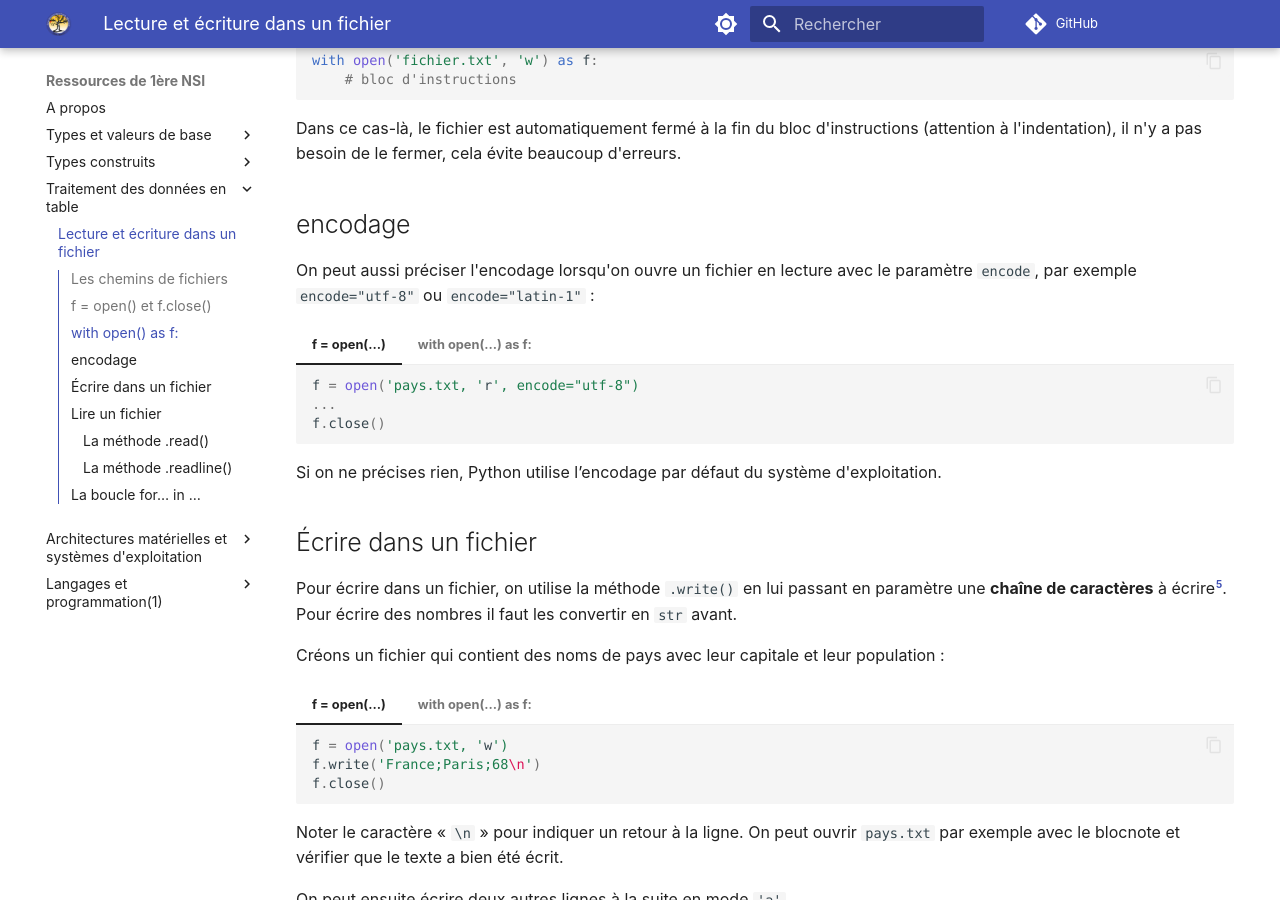
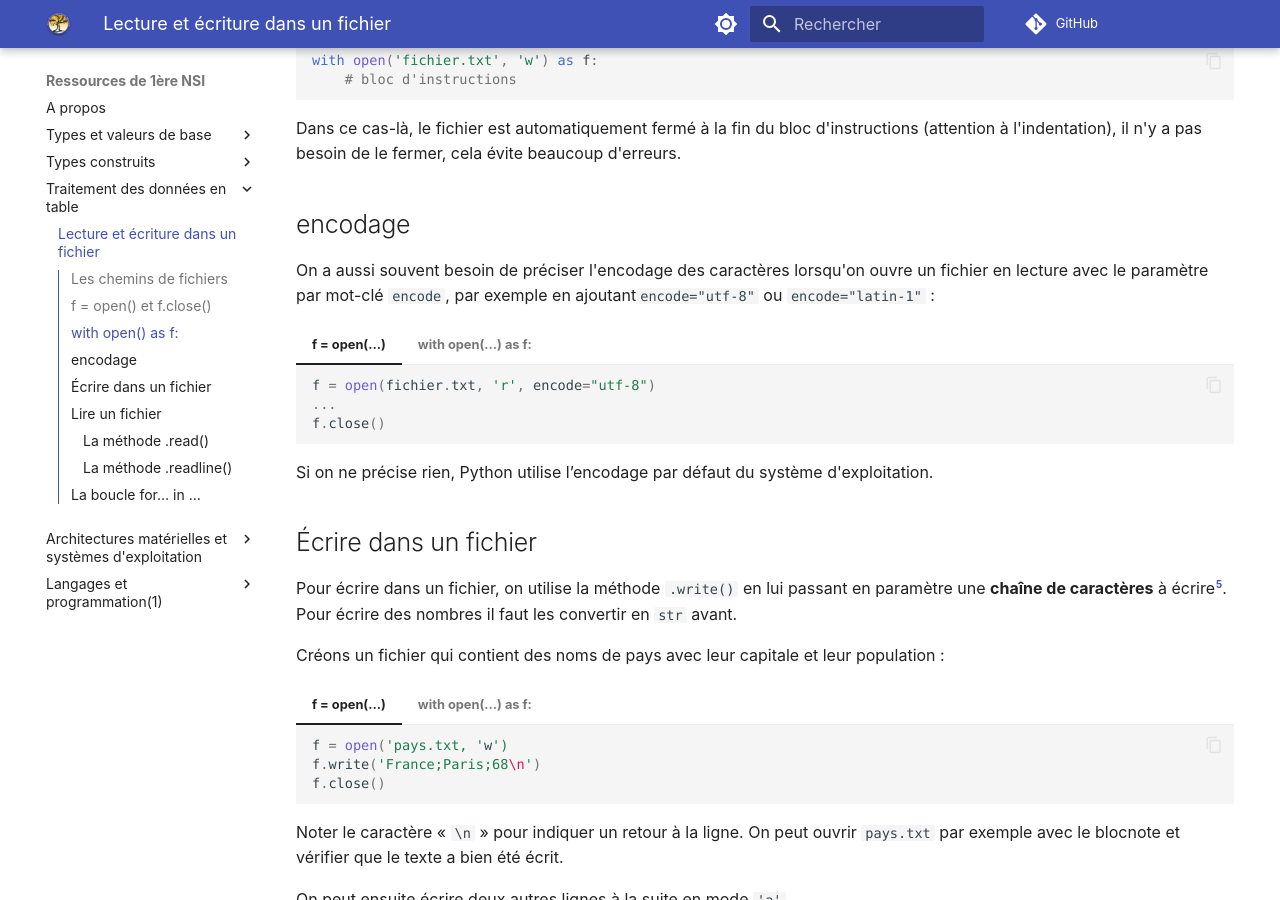
Before and after one commit to eipaca/NSI-1, an MkDocs documentation site: the page built from docs/donnees-en-tables/1-lecture-ecriture-dans-un-fichier.md, in a window 1280 px wide and 900 px high, scrolled down 2043 px. Built offline with MkDocs 1.6.1 and Material for MkDocs 9.7.7, drawn with Linux system fonts in a browser that asks for light colours; emoji names are drawn with the system emoji font; comment, search, counter and statistics services are not loaded.

Commit message:
Add files via upload

````diff
--- a/docs/donnees-en-tables/1-lecture-ecriture-dans-un-fichier.md
+++ b/docs/donnees-en-tables/1-lecture-ecriture-dans-un-fichier.md
@@ -98,22 +98,22 @@ with open('fichier.txt', 'w') as f:
 Dans ce cas-là, le fichier est automatiquement fermé à la fin du bloc d'instructions (attention à l'indentation), il n'y a pas besoin de le fermer, cela évite beaucoup d'erreurs.
 
 ##	encodage
-On peut aussi préciser l'encodage lorsqu'on ouvre un fichier en lecture avec le paramètre `encode`, par exemple `encode="utf-8"` ou `encode="latin-1"` :
+On a aussi souvent besoin de préciser l'encodage des caractères lorsqu'on ouvre un fichier en lecture avec le paramètre par mot-clé `encode`, par exemple en ajoutant`encode="utf-8"` ou `encode="latin-1"` :
 
 === "f = open(...)"
     ``` py
-    f = open('pays.txt, 'r', encode="utf-8")
+    f = open(fichier.txt, 'r', encode="utf-8")
     ...
     f.close()
     ```
 
 === "with open(...) as f:"
     ``` py
-    with open('pays.txt', 'r', encode="utf-8") as f:
+    with open(fichier.txt', 'r', encode="utf-8") as f:
          ...
 
     ```
-Si on ne précises rien, Python utilise l’encodage par défaut du système d'exploitation.
+Si on ne précise rien, Python utilise l’encodage par défaut du système d'exploitation.
 
 
 ##	Écrire dans un fichier
````
